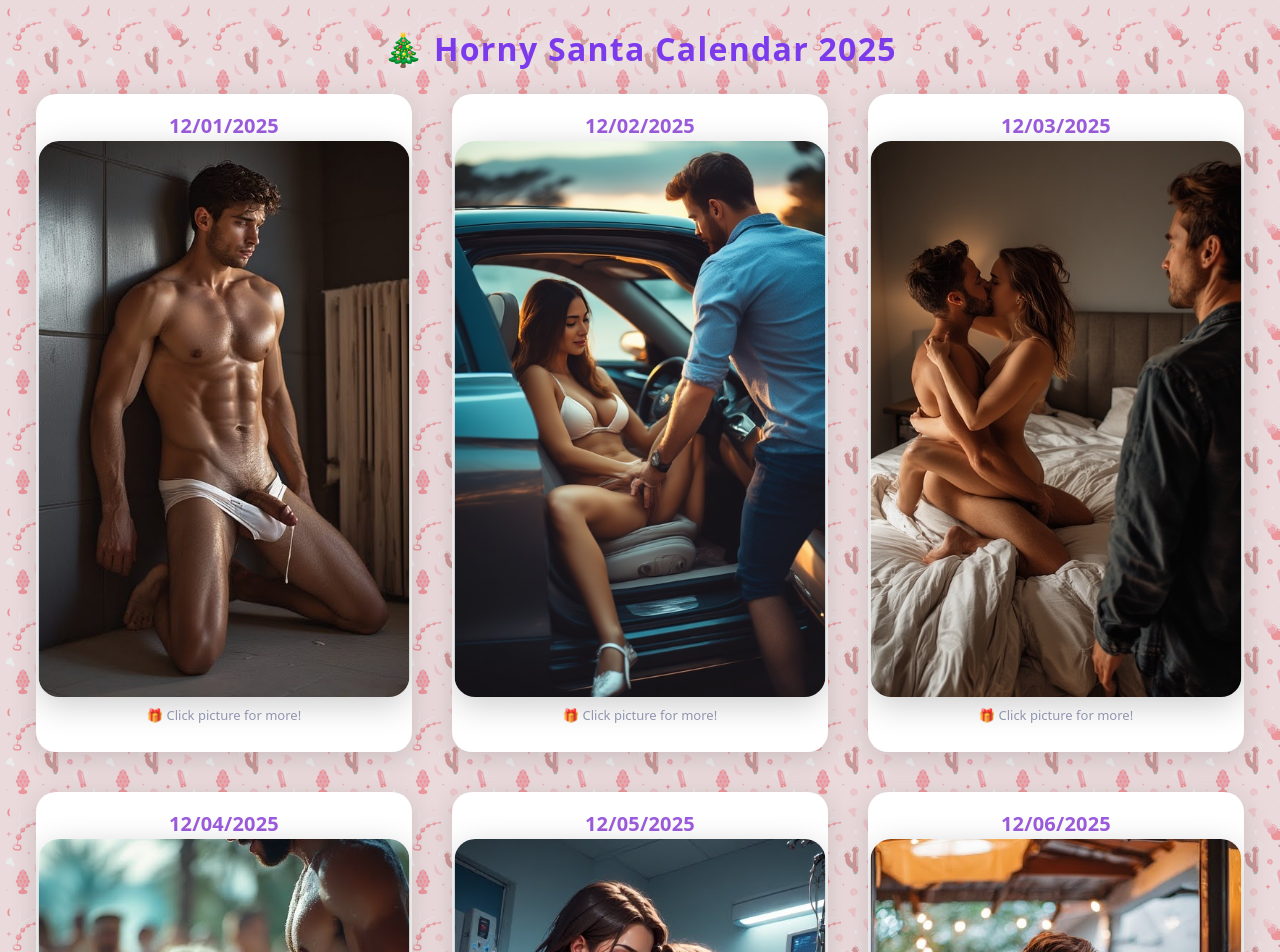
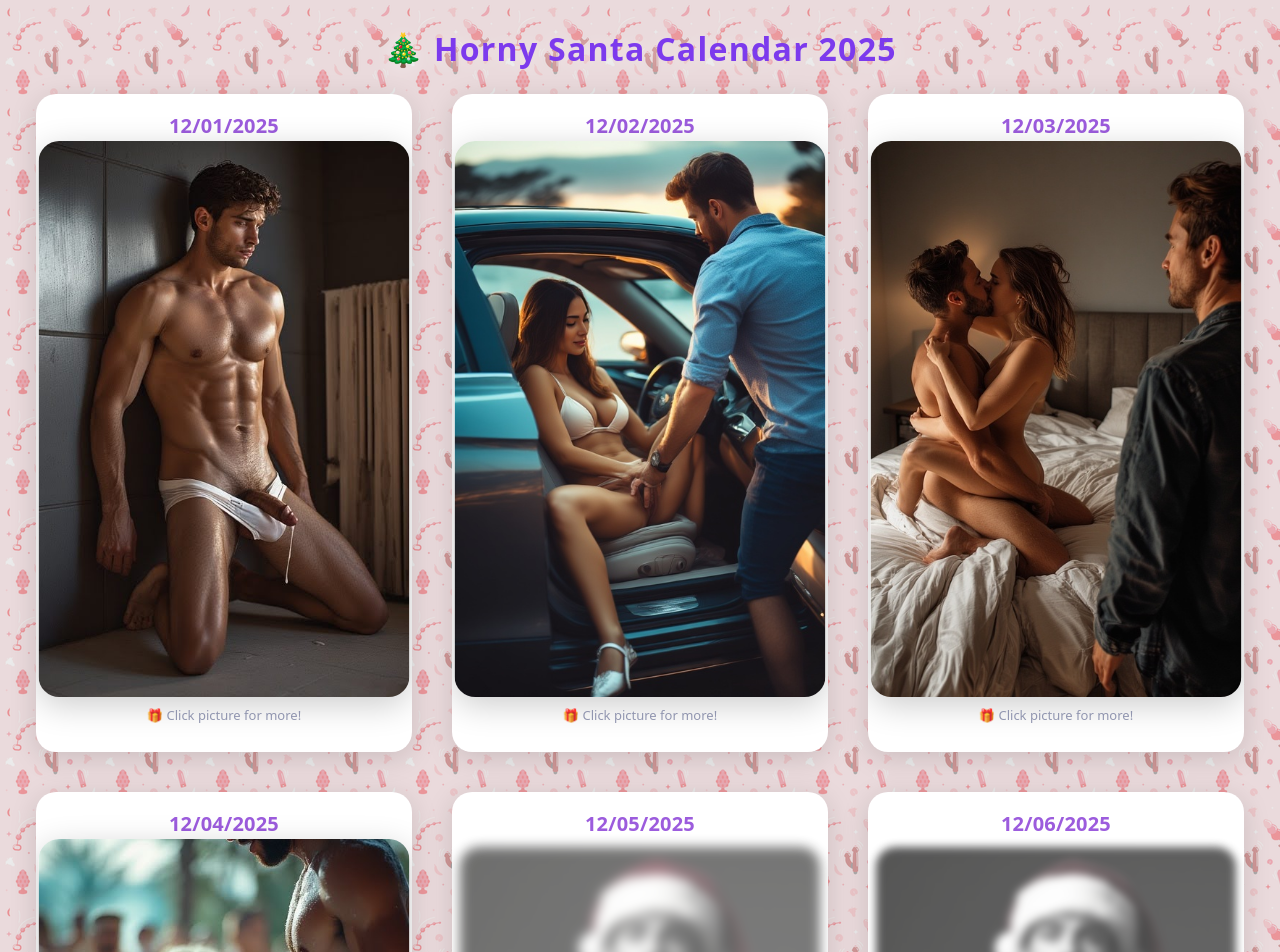
Before and after one commit to 60x134-wq/advent, a React (Vite) app: page / in a window 1280 px wide. Shown: the top 952 px of the page. Built offline with nearby package versions, Linux system fonts and the light colour scheme.

Commit message:
Logic change

```diff
--- a/src/App.jsx
+++ b/src/App.jsx
@@ -2,8 +2,8 @@ import React, { useState } from "react";
 
 // CONFIGURATION
 const startDate = new Date("2025-12-01");
-const today = new Date("2025-12-24");
-//const today = new Date();
+//const today = new Date("2025-12-24");
+const today = new Date();
 
 // Example: individual links for each day
 const links = [
@@ -14,6 +14,7 @@ const links = [
   "https://pl.pornhub.com/view_video.php?viewkey=67e746a3653d9", //double blowjob
   "https://pl.pornhub.com/view_video.php?viewkey=67bf7a8aee545", //pizza delivery
   "https://pl.pornhub.com/view_video.php?viewkey=6504e6d0c344f", //island
+  "https://pl.pornhub.com/view_video.php?viewkey=6786e5cabafcf", // gb
 
   // fill out or leave as null for days without a link
 ];
```
